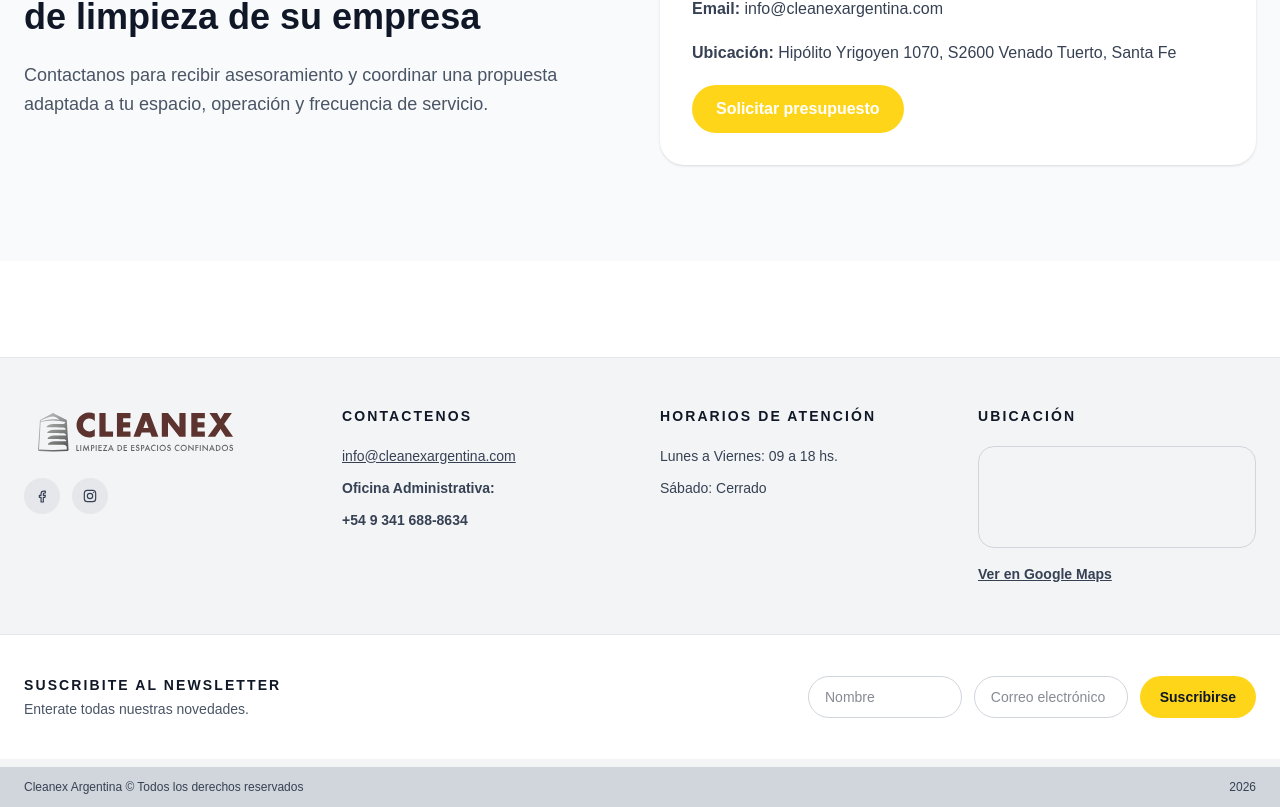
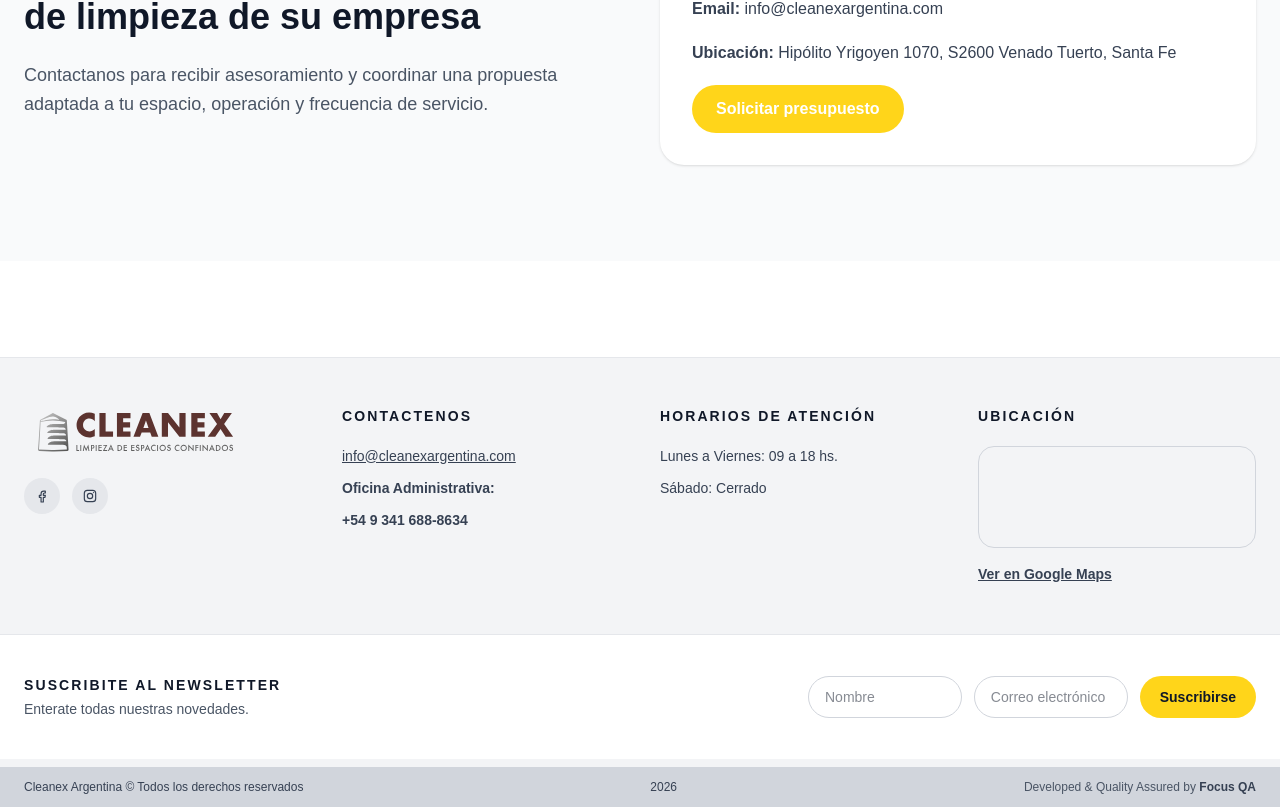
Before and after one commit to fabricanelo/cleanex-next, a Next.js app: page / in a window 1280 px wide. Shown: the part 3728-4535 px from the top of the page. Built offline with nearby package versions, Linux system fonts and the light colour scheme; grey boxes are pictures that could not be loaded.

Commit message:
Sign Footer added

```diff
--- a/components/layout/Footer.tsx
+++ b/components/layout/Footer.tsx
@@ -123,6 +123,17 @@
         <Container className="flex flex-col gap-2 text-xs font-medium text-gray-700 md:flex-row md:items-center md:justify-between">
           <p>Cleanex Argentina © Todos los derechos reservados</p>
           <p>{new Date().getFullYear()}</p>
+          <p className="text-gray-600">
+            Developed &amp; Quality Assured by{" "}
+            <a
+              href="https://focus-qa.com"
+              target="_blank"
+              rel="noopener noreferrer"
+              className="font-semibold text-gray-700 underline-offset-2 transition hover:text-[var(--primary-dark)] hover:underline"
+            >
+              Focus QA
+            </a>
+          </p>
         </Container>
       </div>
     </footer>
```
